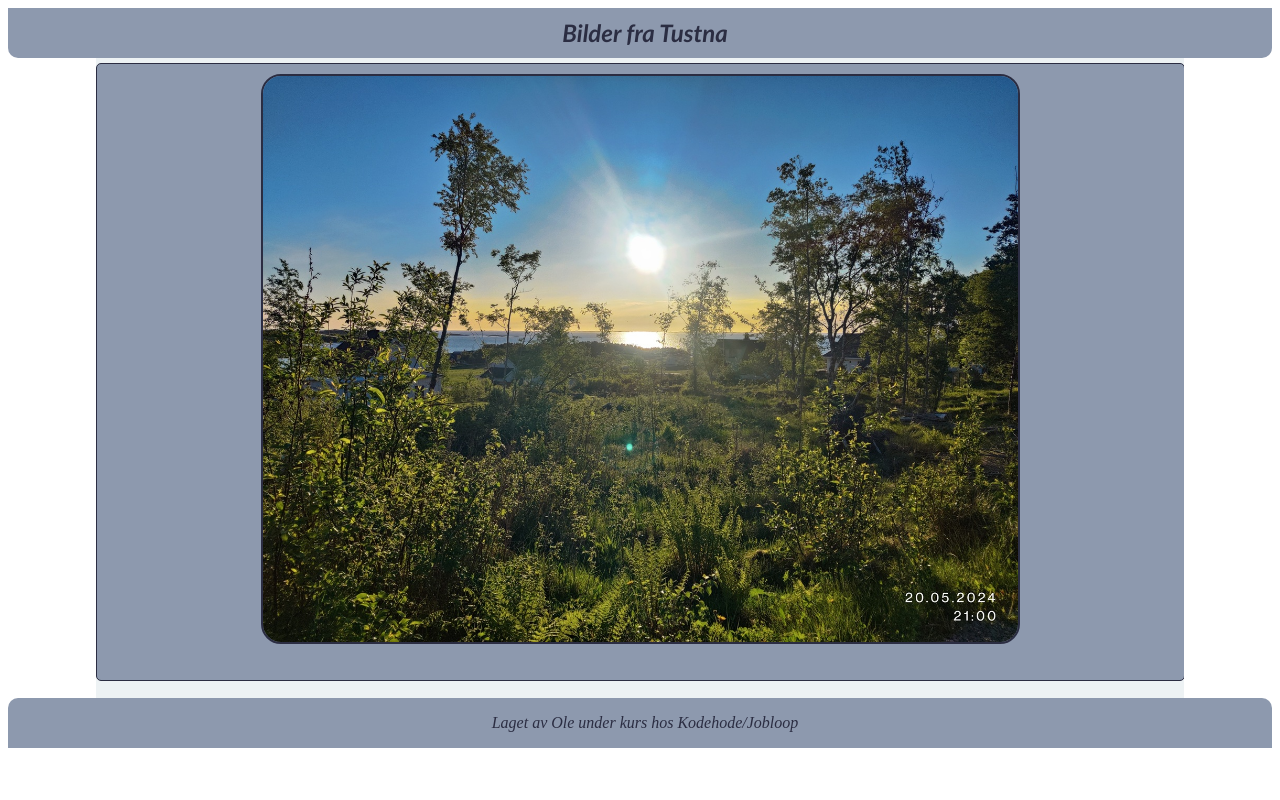
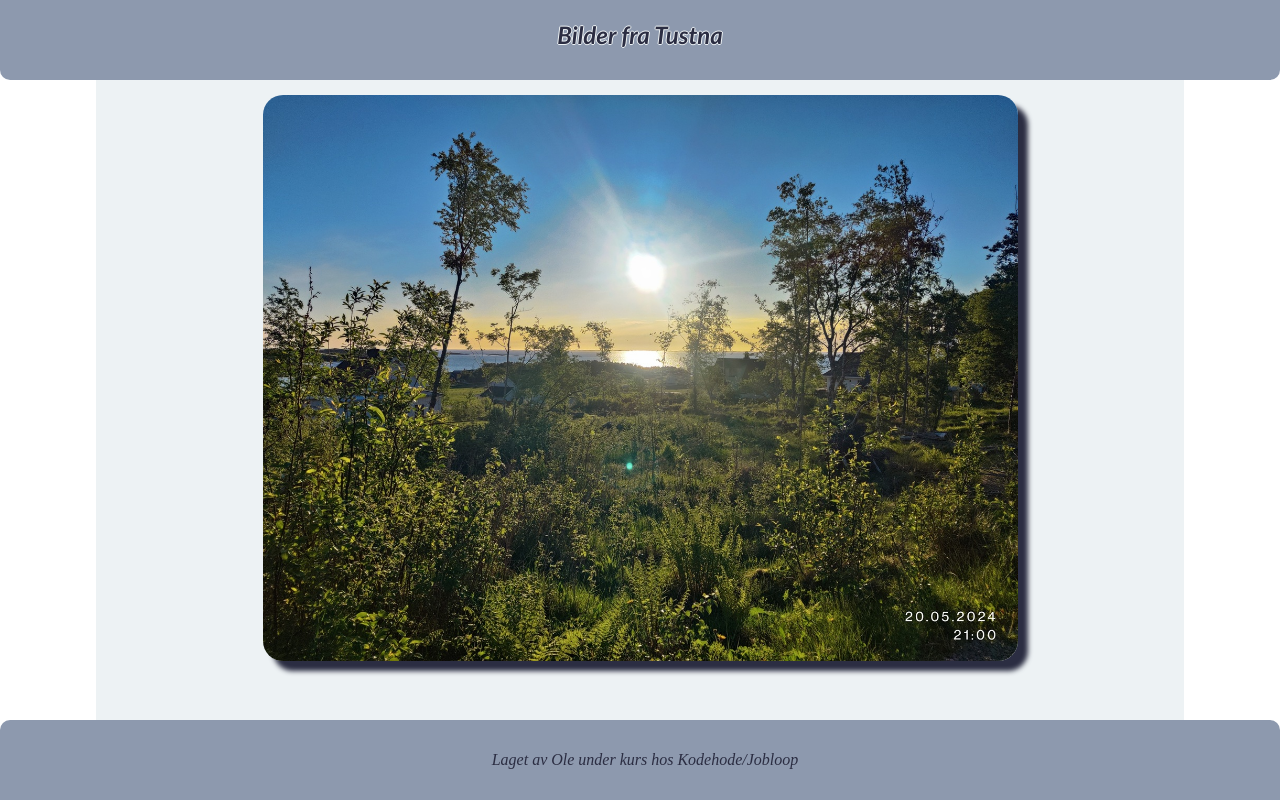
Before and after one commit to OleKodehode/first-assignment, a plain HTML site: page index.html in a window 1280 px wide. Drawn offline with Linux system fonts and the light colour scheme.

Commit message:
dag 4 små oppdatering av styling etter undervisning

```diff
--- a/style.css
+++ b/style.css
@@ -5,9 +5,13 @@ EDF2F4 - Hvit
 EF233C - Lys rød
 D90429 - Rød */
 
+* {
+  margin: 0;
+  padding: 0;
+}
+
 header {
-  min-height: 50px;
-  max-height: 10vh;
+  min-height: 10svh;
   background-color: #8d99ae;
   border-radius: 0 0 10px 10px;
 }
@@ -16,16 +20,15 @@ header {
   font-family: "Trebuchet MS", "Lucida Sans Unicode", "Lucida Grande",
     "Lucida Sans", Arial, sans-serif;
   text-align: center;
-  padding-left: 10px;
-  padding-top: 10px;
-  margin-top: 0px;
+  padding-top: 20px;
   font-style: italic;
   color: #2b2d42;
+  text-shadow: -1px 0 #edf2f4, 0 1px #edf2f4, 1px 0 #edf2f4, 0 -1px #edf2f4;
 }
 
 main {
-  height: 80vh;
-  width: 85vw;
+  height: 80svh;
+  width: 85svw;
   background-color: #edf2f4;
   margin: 0 auto;
 }
@@ -35,7 +38,7 @@ ul {
   padding: 5px;
   margin-top: 0;
   display: flex;
-  gap: 4vw;
+  gap: 4svw;
   overflow-x: scroll;
   scroll-snap-type: x mandatory;
   anchor-name: --myCarousel;
@@ -45,12 +48,12 @@ ul {
 ul::scroll-marker-group {
   position: absolute;
   position-anchor: --myCarousel;
-  top: calc(anchor(bottom) - 7vh);
+  top: calc(anchor(bottom) - 6svh);
   justify-self: anchor-center;
 
   display: flex;
   justify-content: center;
-  gap: 20px;
+  gap: 30px;
 }
 
 ul::scroll-button(*) {
@@ -80,21 +83,19 @@ ul::scroll-button(*):disabled {
 
 ul::scroll-button(left) {
   content: "◄";
-  left: calc(anchor(left) - 5vw);
+  left: calc(anchor(left) - 5svw);
   bottom: anchor(center);
 }
 
 ul::scroll-button(right) {
   content: "►";
-  right: calc(anchor(right) - 5vw);
+  right: calc(anchor(right) - 5svw);
   bottom: anchor(center);
 }
 
 /* flex: 0 0 100% for å få hvert liste objekt til å ta opp hele vidden til UL boksen */
 li {
   list-style-type: none;
-  background-color: #8d99ae;
-  border: 1px solid #2b2d42;
   padding: 10px;
   flex: 0 0 100%;
   border-radius: 5px;
@@ -129,15 +130,14 @@ li::scroll-marker:target-current {
 
 img {
   height: 100%;
-  border: 2px solid #2b2d42;
   border-radius: 20px;
+  box-shadow: 10px 10px 5px #2b2d42;
 }
 
 footer {
   text-align: center;
   font-style: italic;
-  min-height: 50px;
-  max-height: 10vh;
+  min-height: 10svh;
   background-color: #8d99ae;
   padding-left: 10px;
   align-content: center;
@@ -145,5 +145,5 @@ footer {
 }
 
 #footer-text {
-  color: #2b2d42;
+  color: #2b2d42;x
 }
```
